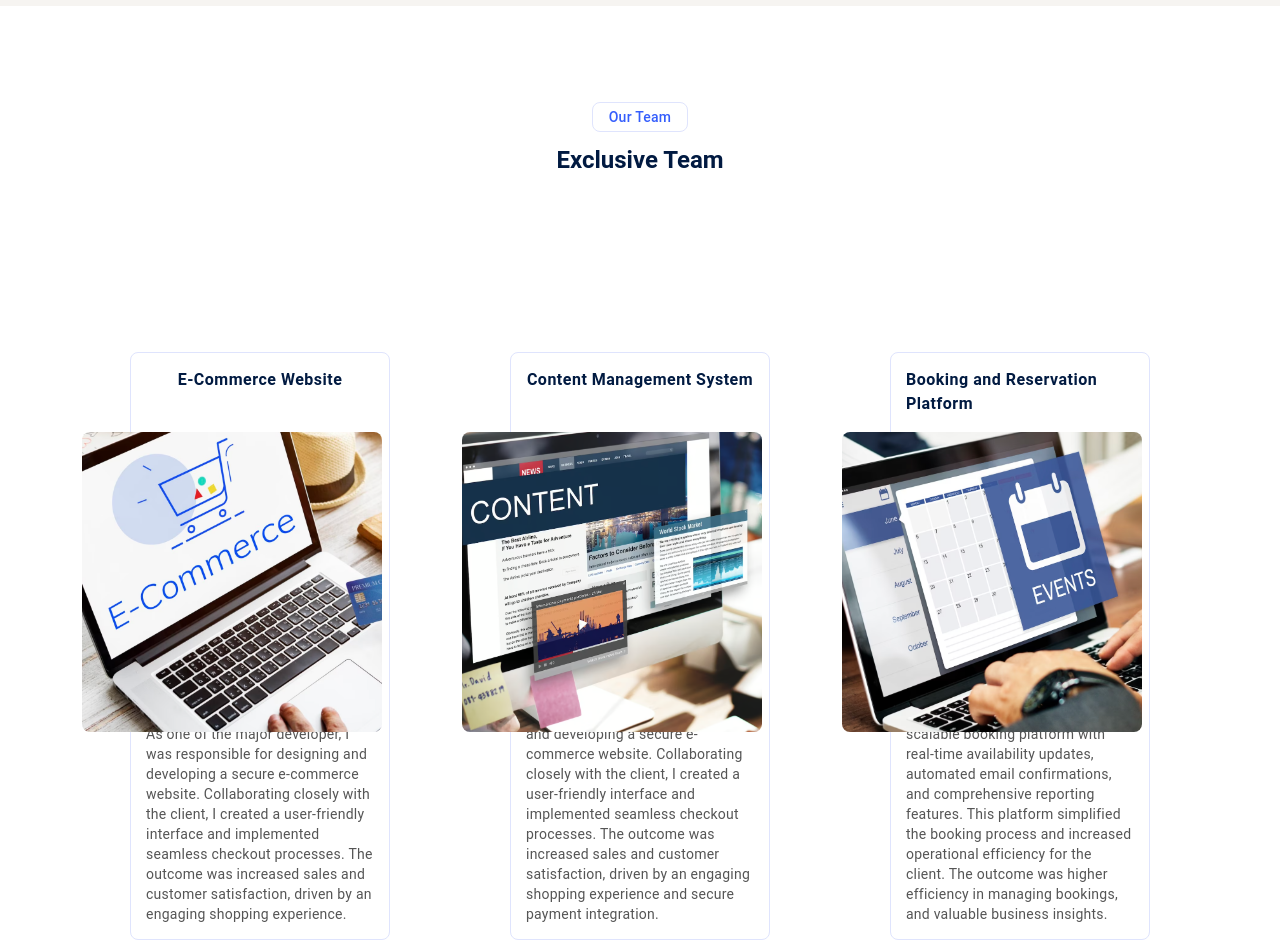
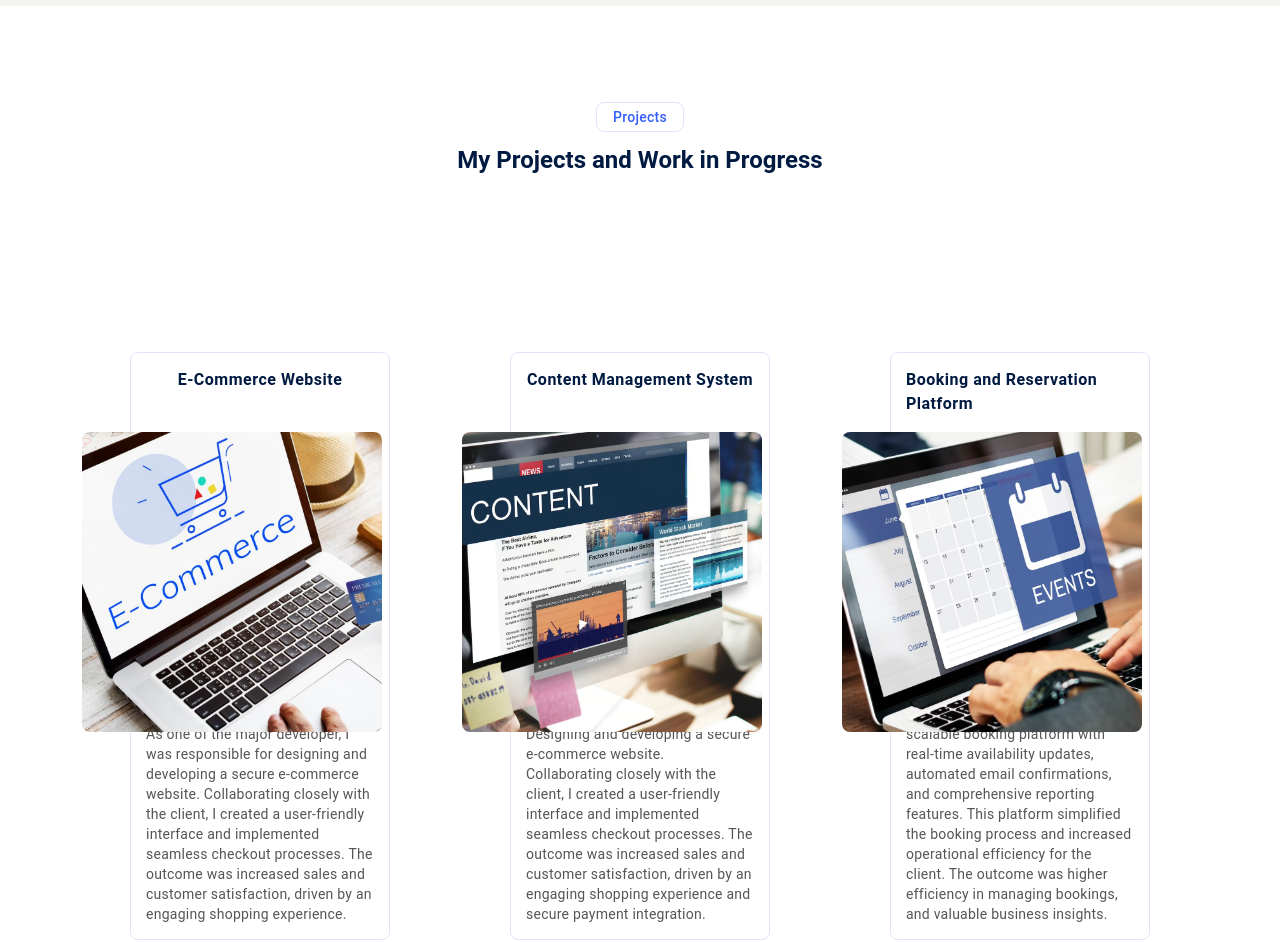
Before and after one commit to multifve/myportfolio, an Angular app: page /projects in a window 1280 px wide. Shown: the part 442-1384 px from the top of the page. Built offline with nearby package versions, Linux system fonts and the light colour scheme.

Commit message:
projects

```diff
--- a/src/app/projects/projects.component.html
+++ b/src/app/projects/projects.component.html
@@ -14,8 +14,8 @@
     <div class="container-xxl py-5">
       <div class="container">
           <div class="text-center mx-auto wow fadeInUp" data-wow-delay="0.1s" style="max-width: 600px;">
-              <p class="d-inline-block border rounded text-primary fw-semi-bold py-1 px-3">Our Team</p>
-              <h1 class="display-5 mb-5">Exclusive Team</h1>
+              <p class="d-inline-block border rounded text-primary fw-semi-bold py-1 px-3">Projects</p>
+              <h1 class="display-5 mb-5">My Projects and Work in Progress</h1>
           </div>
           <div class="row g-4">
               <div class="col-lg-4 col-md-6 wow fadeInUp" data-wow-delay="0.1s">
@@ -35,7 +35,7 @@
                       <div class="team-text">
                           <h4 class="mb-0">Content Management System</h4>
                           <div class="team-social d-flex">
-                            I was responsible for designing and developing a secure e-commerce website. Collaborating closely with the client, I created a user-friendly interface and implemented seamless checkout processes. The outcome was increased sales and customer satisfaction, driven by an engaging shopping experience and secure payment integration.
+                            Designing and developing a secure e-commerce website. Collaborating closely with the client, I created a user-friendly interface and implemented seamless checkout processes. The outcome was increased sales and customer satisfaction, driven by an engaging shopping experience and secure payment integration.
                           </div>
                       </div>
                   </div>
```
